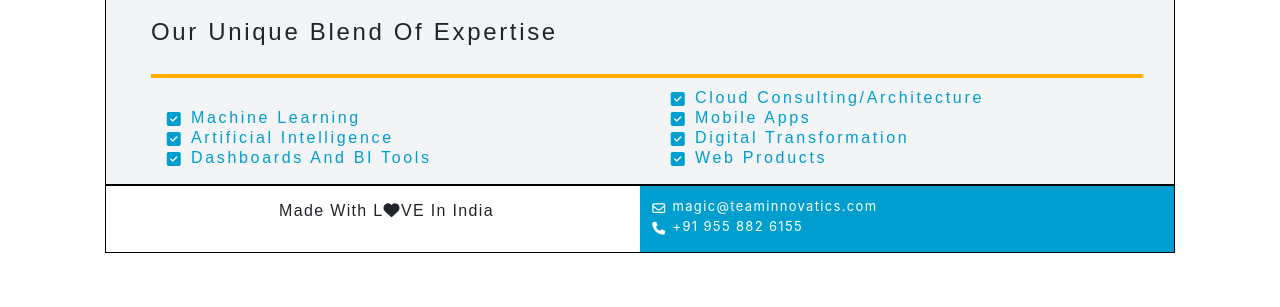
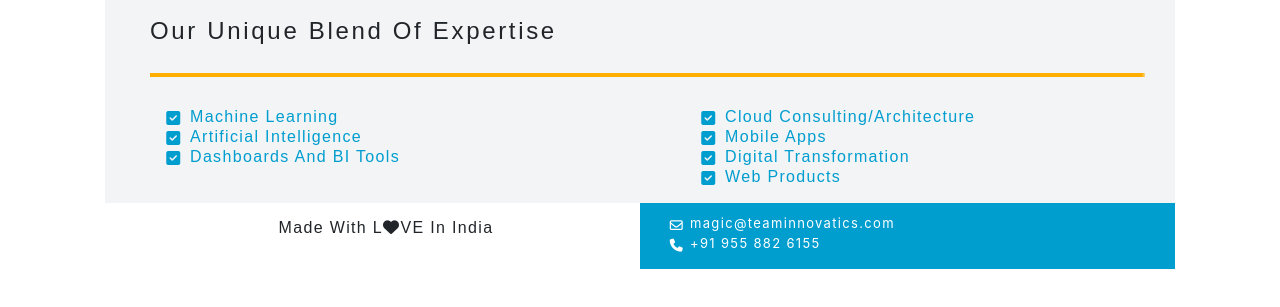
Before and after one commit to parikhprakash/innovatics, a plain HTML site: page index.html in a window 1280 px wide. Shown: the part 289-596 px from the top of the page. Drawn offline with nearby package versions, Linux system fonts and the light colour scheme.

Commit message:
design changes

```diff
--- a/assets/css/main.css
+++ b/assets/css/main.css
@@ -5,7 +5,7 @@
     margin-bottom: 0px;
     color: white;
     letter-spacing: 2pt;
-    border-color: black;
+
 
 }
 
@@ -14,9 +14,6 @@
     margin-right: 20px;
     margin-left: 20px;
     margin-bottom: 0px;
-    border-color: black;
-    border-width: 1px;
-    border-style: solid;
 }
 
 .footer-area {
@@ -24,9 +21,7 @@
     margin-right: 20px;
     margin-left: 20px;
     margin-bottom: 0px;
-    border-color: black;
-    border-width: 1px;
-    border-style: solid;
+
 }
 
 .top-text{
@@ -59,7 +54,7 @@
 .middle-bullets{
     color:#009DCF;
     font-family: 'Sen-Regular', sans-serif;
-    letter-spacing: 2pt;
+    letter-spacing: 1pt;
     line-height: 15pt;
 }
 
--- a/index.html
+++ b/index.html
@@ -11,7 +11,7 @@
     <link rel="stylesheet" href="https://stackpath.bootstrapcdn.com/font-awesome/4.7.0/css/font-awesome.min.css" rel="stylesheet">
     <!-- <link href="https://fonts.googleapis.com/css2?family=Sen&display=swap" rel="stylesheet"> -->
     <link href="https://fonts.googleapis.com/css2?family=Sen:wght@400;700;800&display=swap" rel="stylesheet">
-    <title>Hello, world!</title>
+    <title>Innovatics:Where Innovation Happens</title>
          <!-- Place your kit's code here -->
     <script src="https://kit.fontawesome.com/fd7bb41c6f.js" crossorigin="anonymous"></script>
 
@@ -69,8 +69,8 @@
                 </div>
             </div>
             <div class="col-md-6" style="margin-top: 10px;">
-
-                    <ul class="middle-bullets fa-ul">
+                <div class="row middle-text  middle-bullets">
+                    <ul class="fa-ul">
                         <li><span class="fa-li"><i class="fas fa-check-square"></i></span>
                             Cloud Consulting/Architecture
                         </li>
@@ -84,7 +84,7 @@
                             Web Products
                         </li>
                     </ul>
-
+                </div>
             </div>
         </div>
         <div class="row footer-area">
@@ -92,8 +92,8 @@
                 <p class="left-footer">Made With L<i class="fas fa-heart"></i>VE In India</p>
             </div>
             <div class="col-6 right-footer">
-                <div class="row" style="margin-top: 10px;">
-                    <ul class="fa-ul">
+                <div class="row" style=" margin-top: 10px;">
+                    <ul class="fa-ul" style="margin-left:50px">
                         <li><span class="fa-li"><i class="far fa-envelope"></i></span>
                             magic@teaminnovatics.com
                         </li>
```
